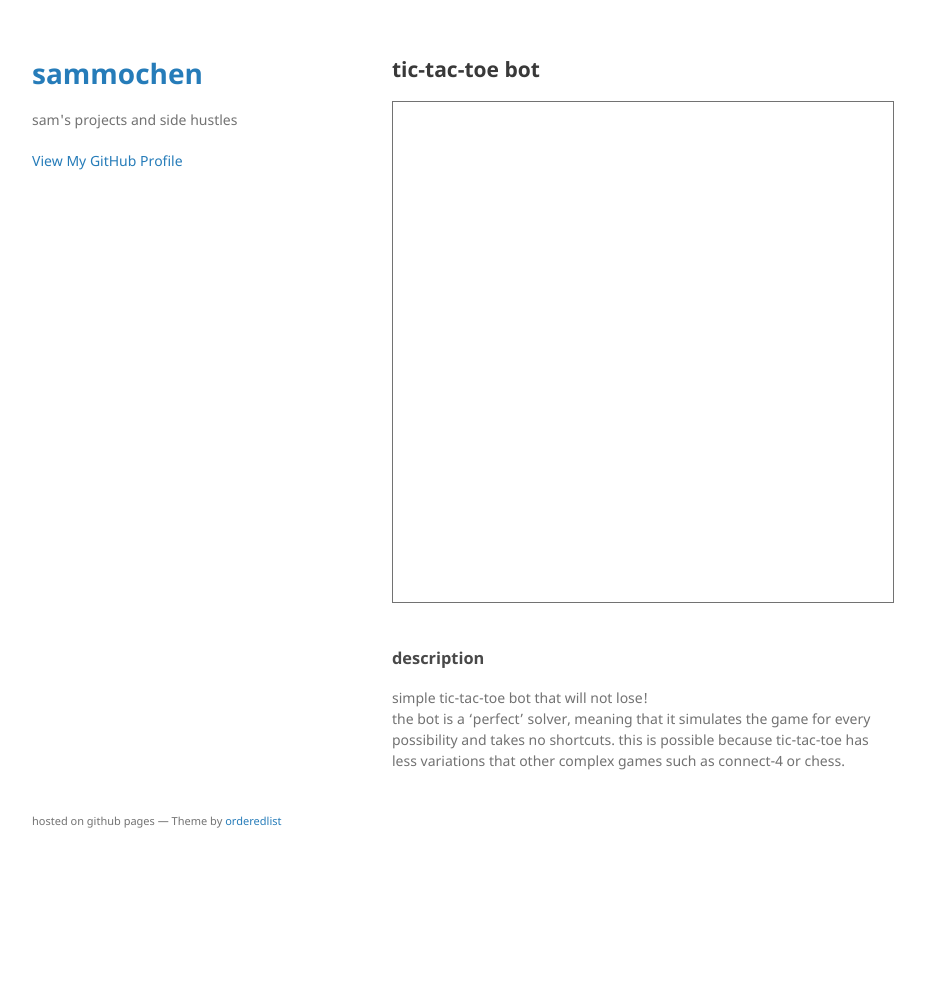
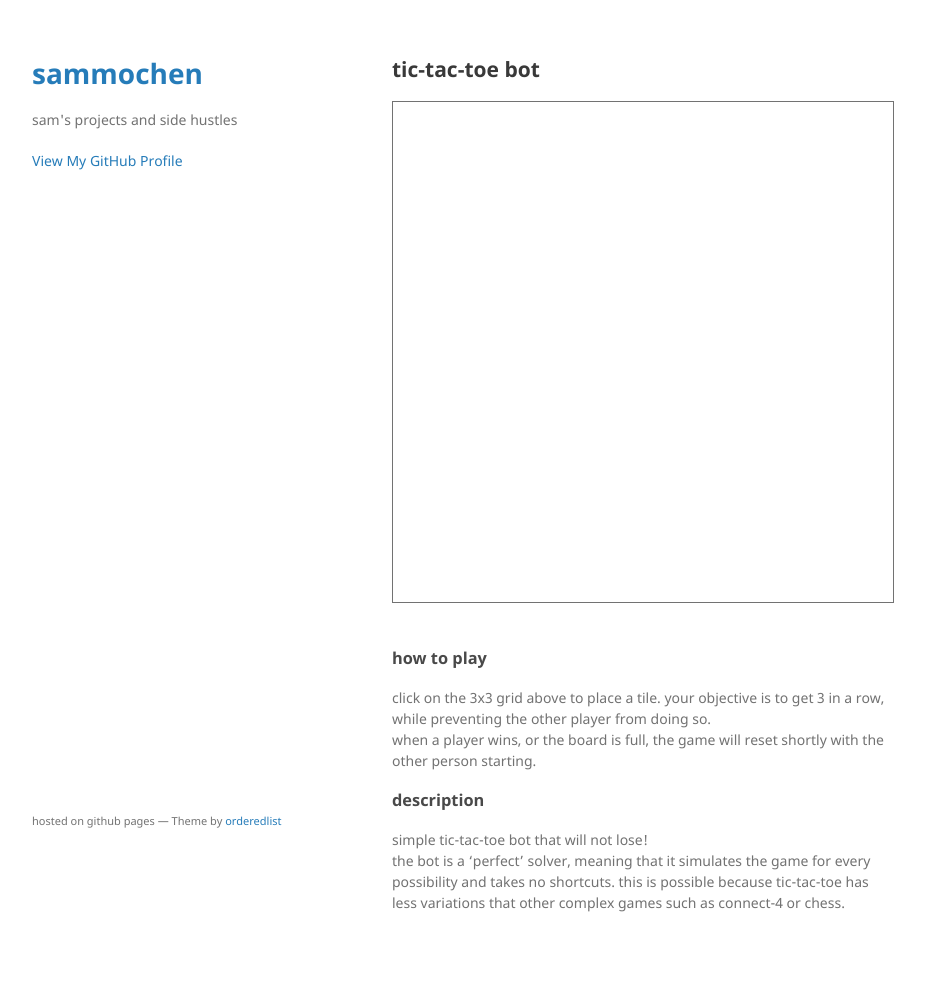
Before and after one commit to sammochen/sammochen.github.io, a Jekyll site: the page built from tictactoe.md, in a window 1280 px wide. Shown: the whole page, without its empty margins (178-1103 px from the left). Built offline with Jekyll 4.4.1, drawn with Linux system fonts in a browser that asks for light colours; our own code applies the rules of GitHub Pages for plain Markdown files; before the commit the page ends 900 px from its top, so only the background shows below that; some of the changed lines change nothing that is shown.

Commit message:
Fixed small bug

```diff
--- a/src/tictactoe.js
+++ b/src/tictactoe.js
@@ -23,8 +23,8 @@
 	player = startingplayer;
 	startingplayer = 3 - startingplayer;
 
-	if (player == 1) canclick = 1;
-	else canclick = 0;
+	if (player == 2) canclick = 0;
+	else canclick = 1;
 
 	for (let i = 0; i < 3; i++) {
 		realgrid[i] = new Array(3);
@@ -38,9 +38,10 @@
 
 	if (player == 2) {
 		let nextmove = getBestMove(realgrid, player, fullness);
+		let choose = Math.floor(Math.random() * Math.floor(nextmove[1].length));
 		setTimeout(function(){
-			move(nextmove[1][0], nextmove[1][1]);
-			canclick = 1;
+			move(nextmove[1][choose][0], nextmove[1][choose][1]);
+		canclick = 1;
 		}, 200);
 	}
 }
@@ -54,7 +55,7 @@
 
 	canclick = 0;
 
-	move(i, j);
+	if (move(i, j) == 1) return;
 
 	let nextmove = getBestMove(realgrid, player, fullness);
 	let choose = Math.floor(Math.random() * Math.floor(nextmove[1].length));
@@ -69,17 +70,23 @@
 
 	realgrid[i][j] = player;
 	fullness++;
+
+	let returncode;
+
 	if (fullness == 9 || checkgame(realgrid, player, fullness)) {
-		playing = 0;
 		setTimeout(function(){
 			start();
 		}, 400);
+		returncode = 1;
 	}
 
 	if (player == 1) paint("#ED6A5A",i,j);
 	else if (player == 2) paint("#36C9C6",i,j);
 
 	player = 3 - player
+
+	returncode = 0;
+	return returncode;
 }
 
 // brains
--- a/tictactoe.md
+++ b/tictactoe.md
@@ -7,6 +7,11 @@
 <div height='500' width='500' id="content"></div>
 
 <p>&nbsp;</p>
+
+### how to play
+click on the 3x3 grid above to place a tile. your objective is to get 3 in a row, while preventing the other player from doing so.
+when a player wins, or the board is full, the game will reset shortly with the other person starting.
+
 ### description
 simple tic-tac-toe bot that will not lose!
 the bot is a 'perfect' solver, meaning that it simulates the game for every possibility and takes no shortcuts.
```
